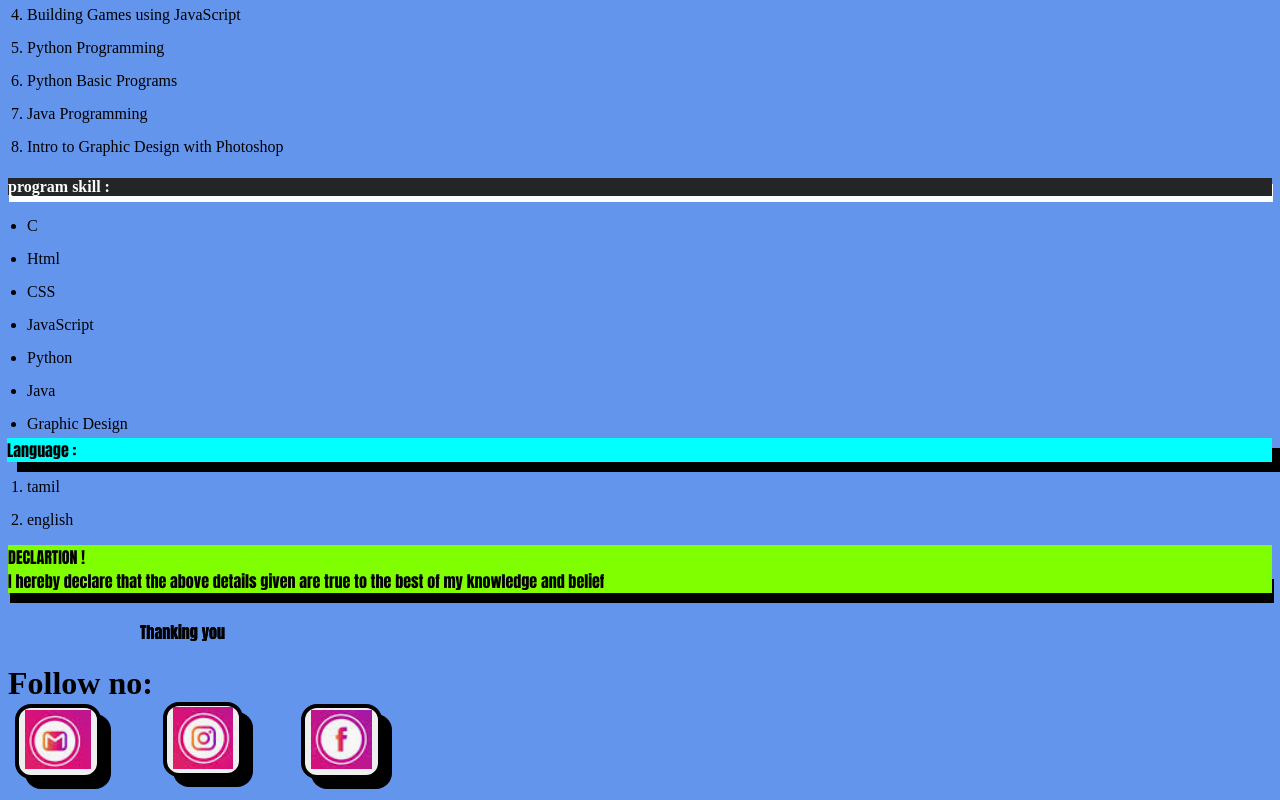
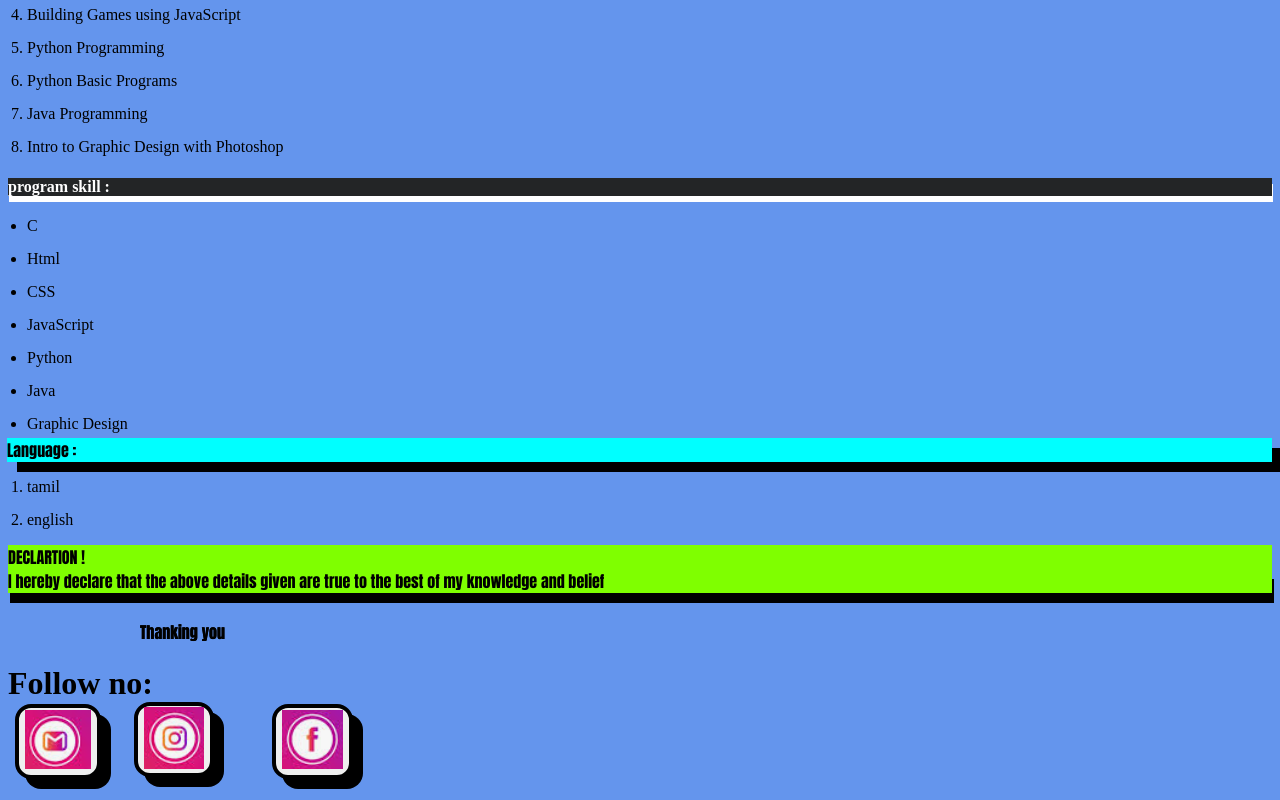
Before and after one commit to vel123654/vel, a plain HTML site: page index.html in a window 1280 px wide. Shown: the part 605-1405 px from the top of the page. Drawn offline with Linux system fonts and the light colour scheme.

Commit message:
Update style.css

```diff
--- a/style.css
+++ b/style.css
@@ -193,7 +193,7 @@ table,td,tr,th{
    .b2{
     border-radius: 16px;
     height: 75px;
-    margin-left: 54px;
+    margin-left: 25px;
     box-shadow:10px 10px;
     border: 4px solid black;
   }
```
